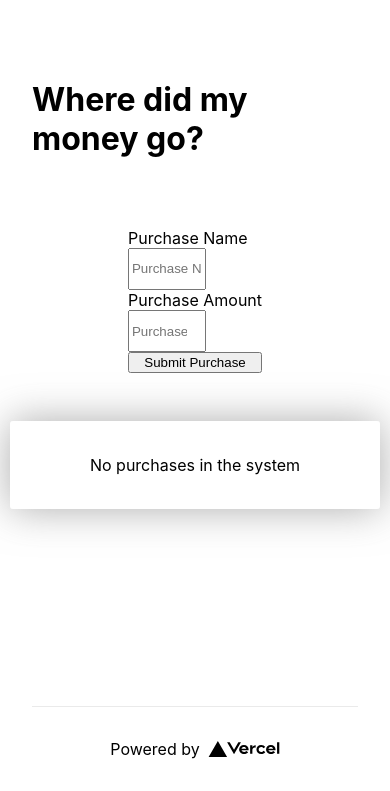
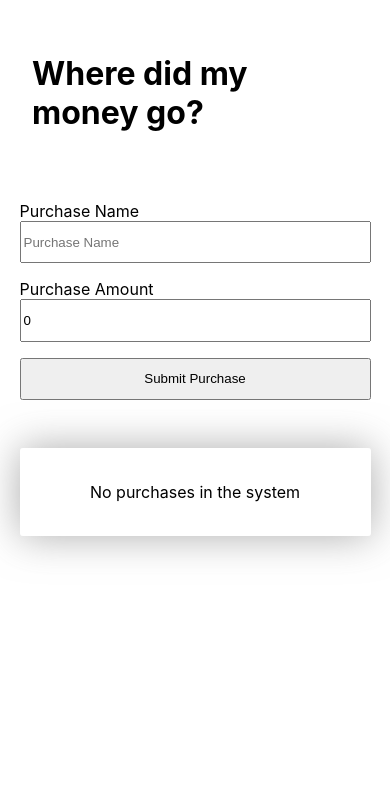
Before and after one commit to melxincognito/wdmmg-next, a Next.js app: page / in a window 390 px wide. Shown: the part 138-929 px from the top of the page. After the commit the page ends 844 px from the top, so only its background shows below. Built offline with nearby package versions, Linux system fonts and the light colour scheme.

Commit message:
made nice and pretty

```diff
--- a/pages/index.tsx
+++ b/pages/index.tsx
@@ -20,20 +20,39 @@ const Home: NextPage = () => {
     setPurchaseAmount(parseFloat(e.target.value));
   };
 
+  const resetForm = () => {
+    setPurchaseName("");
+    setPurchaseAmount(0);
+  };
+
   const submitPurchase = (e: any) => {
     e.preventDefault();
+
+    if (purchaseName === "" && purchaseAmount === 0) {
+      alert("Please fill all input fields");
+      return;
+    } else if (purchaseName === "") {
+      alert("Please fill purchase name input field");
+    } else if (purchaseAmount === 0 || null || undefined) {
+      alert("Please fill purchase amount input field");
+    } else {
+      let index = purchases.length + 1;
 
       setPurchases((prevPurchases) => [
         ...prevPurchases,
         {
           name: purchaseName,
           amount: purchaseAmount,
-        index: purchases.length + 1,
+          index: index,
         },
       ]);
+
+      resetForm();
+    }
   };
 
   const removeFromPurchases = (purchaseIndex: number) => {
+    console.log(purchaseIndex);
     setPurchases(
       purchases.filter((purchase) => purchase.index !== purchaseIndex)
     );
@@ -52,7 +71,12 @@ const Home: NextPage = () => {
 
       <main className={styles.main}>
         <h1>Where did my money go?</h1>
-        <form onSubmit={submitPurchase} style={{ display: "grid" }}>
+        <form
+          onSubmit={submitPurchase}
+          style={{ display: "grid", gap: "1rem" }}
+        >
+          <div className={styles.formInputsDiv}>
+            <div className={styles.formControl}>
               <label htmlFor="purchase-name-input">Purchase Name</label>
               <input
                 id="purchase-name-input"
@@ -60,34 +84,56 @@ const Home: NextPage = () => {
                 placeholder="Purchase Name"
                 type="text"
                 onChange={handleChangePurchaseName}
-            aria-label="Purchase name input"
+                aria-label="Purchase name input."
+                value={purchaseName}
               />
+            </div>
+            <div className={styles.formControl}>
               <label htmlFor="purchase-amount-input"> Purchase Amount</label>
               <input
                 id="purchase-amount-input"
                 className={styles.purchaseInput}
                 placeholder="Purchase Amount"
+                value={purchaseAmount}
                 type="number"
                 step=".01"
                 onChange={handleChangePurchaseAmount}
-            aria-label="Purchase amount input"
+                aria-label="Purchase amount input."
               />
-          <button type="submit"> Submit Purchase</button>
+            </div>
+          </div>
+
+          <button type="submit" className={styles.submitPurchaseButton}>
+            {" "}
+            Submit Purchase
+          </button>
         </form>
-        <div className={styles.purchasesList}>
+        <div className={styles.purchasesList} aria-live="assertive">
           {purchases.length > 0 ? (
             <>
-              {purchases.map((purchase, index) => (
-                <div key={index} className={styles.purchaseTile}>
-                  <button onClick={() => removeFromPurchases(index)}>X</button>
+              {purchases.map((purchase) => (
+                <div key={purchase.index} className={styles.purchaseTile}>
+                  <span className={styles.purchaseTileDecorSpan}></span>
+                  <span className={styles.purchaseTilePurchasesSpan}>
                     <p>
                       {" "}
                       <u>Purchase:</u> {purchase.name}
                     </p>
+                  </span>
+                  <span className={styles.purchaseTileAmountSpan}>
                     <p>
                       {" "}
                       <u>Amount:</u> ${purchase.amount}
                     </p>
+                  </span>
+
+                  <button
+                    onClick={() => removeFromPurchases(purchase.index)}
+                    className={styles.purchaseTileButton}
+                    aria-label="Delete purchase."
+                  >
+                    X
+                  </button>
                 </div>
               ))}
             </>
@@ -96,19 +142,6 @@ const Home: NextPage = () => {
           )}
         </div>
       </main>
-
-      <footer className={styles.footer}>
-        <a
-          href="https://vercel.com?utm_source=create-next-app&utm_medium=default-template&utm_campaign=create-next-app"
-          target="_blank"
-          rel="noopener noreferrer"
-        >
-          Powered by{" "}
-          <span className={styles.logo}>
-            <Image src="/vercel.svg" alt="Vercel Logo" width={72} height={16} />
-          </span>
-        </a>
-      </footer>
     </div>
   );
 };
--- a/styles/Home.module.css
+++ b/styles/Home.module.css
@@ -14,11 +14,25 @@
 }
 
 .purchaseInput {
-  width: 20vw;
+  width: 30vw;
   height: 5vh;
 }
+
+.formInputsDiv {
+  display: flex;
+  gap: 3rem;
+}
+.formControl {
+  display: grid;
+}
+
+.submitPurchaseButton {
+  width: 100%;
+  height: 5vh;
+}
+
 .purchasesList {
-  width: 95vw;
+  width: 90vw;
   height: fit-content;
   background-color: rgba(255, 255, 255, 0.13);
   border: 2px solid rgba(255, 255, 255, 0.17);
@@ -41,120 +55,48 @@
   width: 90vw;
   color: black;
   border-radius: 3px;
-}
-
-.footer {
-  display: flex;
-  flex: 1;
-  padding: 2rem 0;
-  border-top: 1px solid #eaeaea;
-  justify-content: center;
+  align-content: center;
   align-items: center;
 }
 
-.footer a {
-  display: flex;
-  justify-content: center;
-  align-items: center;
-  flex-grow: 1;
+.purchaseTileDecorSpan {
+  background-color: rgb(85, 42, 112);
+  width: 2.5vw;
+  box-shadow: inset 0 0 40px rgba(1, 1, 1, 0.2);
+  border-radius: 3px 0px 0px 3px;
 }
 
-.title a {
-  color: #0070f3;
-  text-decoration: none;
+.purchaseTilePurchasesSpan {
+  width: 35vw;
 }
 
-.title a:hover,
-.title a:focus,
-.title a:active {
-  text-decoration: underline;
+.purchaseTileAmountSpan {
+  width: 35vw;
 }
 
-.title {
-  margin: 0;
-  line-height: 1.15;
-  font-size: 4rem;
-}
-
-.title,
-.description {
-  text-align: center;
-}
-
-.description {
-  margin: 4rem 0;
-  line-height: 1.5;
-  font-size: 1.5rem;
-}
-
-.code {
-  background: #fafafa;
-  border-radius: 5px;
-  padding: 0.75rem;
-  font-size: 1.1rem;
-  font-family: Menlo, Monaco, Lucida Console, Liberation Mono, DejaVu Sans Mono,
-    Bitstream Vera Sans Mono, Courier New, monospace;
-}
-
-.grid {
-  display: flex;
-  align-items: center;
-  justify-content: center;
-  flex-wrap: wrap;
-  max-width: 800px;
-}
-
-.card {
-  margin: 1rem;
-  padding: 1.5rem;
-  text-align: left;
-  color: inherit;
-  text-decoration: none;
-  border: 1px solid #eaeaea;
-  border-radius: 10px;
-  transition: color 0.15s ease, border-color 0.15s ease;
-  max-width: 300px;
-}
-
-.card:hover,
-.card:focus,
-.card:active {
-  color: #0070f3;
-  border-color: #0070f3;
-}
-
-.card h2 {
-  margin: 0 0 1rem 0;
-  font-size: 1.5rem;
-}
-
-.card p {
-  margin: 0;
-  font-size: 1.25rem;
-  line-height: 1.5;
-}
-
-.logo {
-  height: 1em;
-  margin-left: 0.5rem;
+.purchaseTileButton {
+  height: 6vh;
 }
 
 @media (max-width: 600px) {
-  .grid {
-    width: 100%;
-    flex-direction: column;
+  .formInputsDiv {
+    display: grid;
+    gap: 1rem;
+  }
+  .purchaseInput {
+    width: 90vw;
   }
 }
 
+/* not being used keep for your own purposes
 @media (prefers-color-scheme: dark) {
-  .card,
   .footer {
     border-color: #222;
   }
-  .code {
-    background: #111;
-  }
+
   .logo img {
     filter: invert(1);
   }
 }
+
+*/
```
Lines whose indentation alone changed are shown as unchanged.
